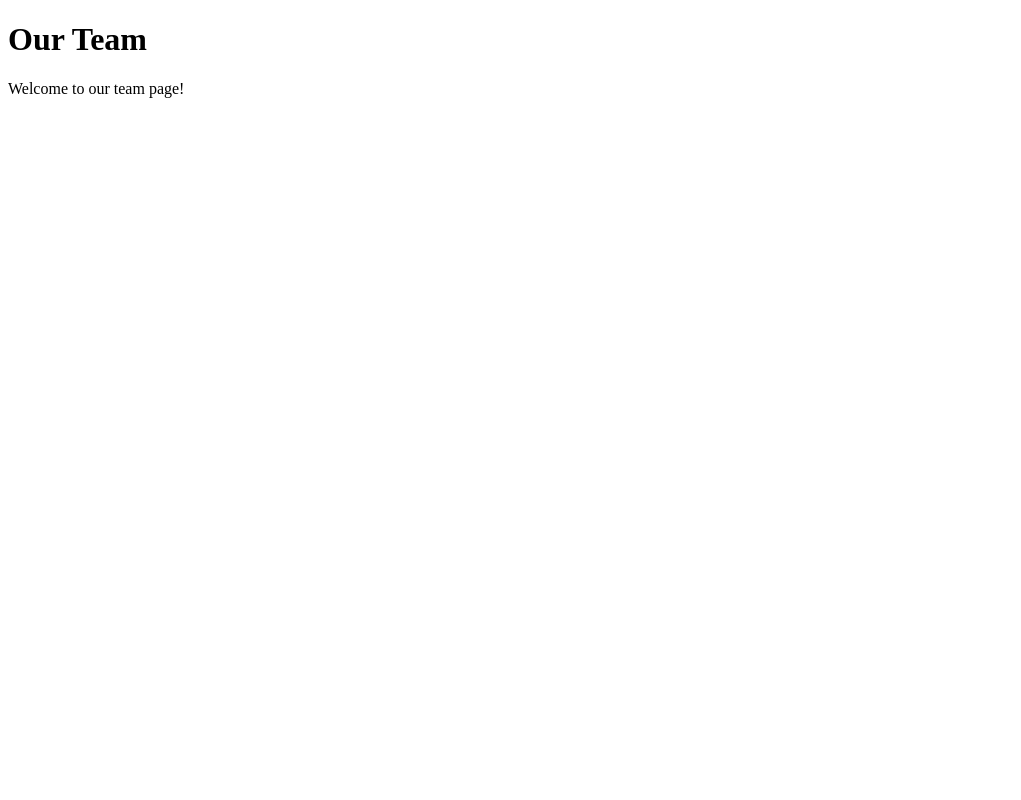
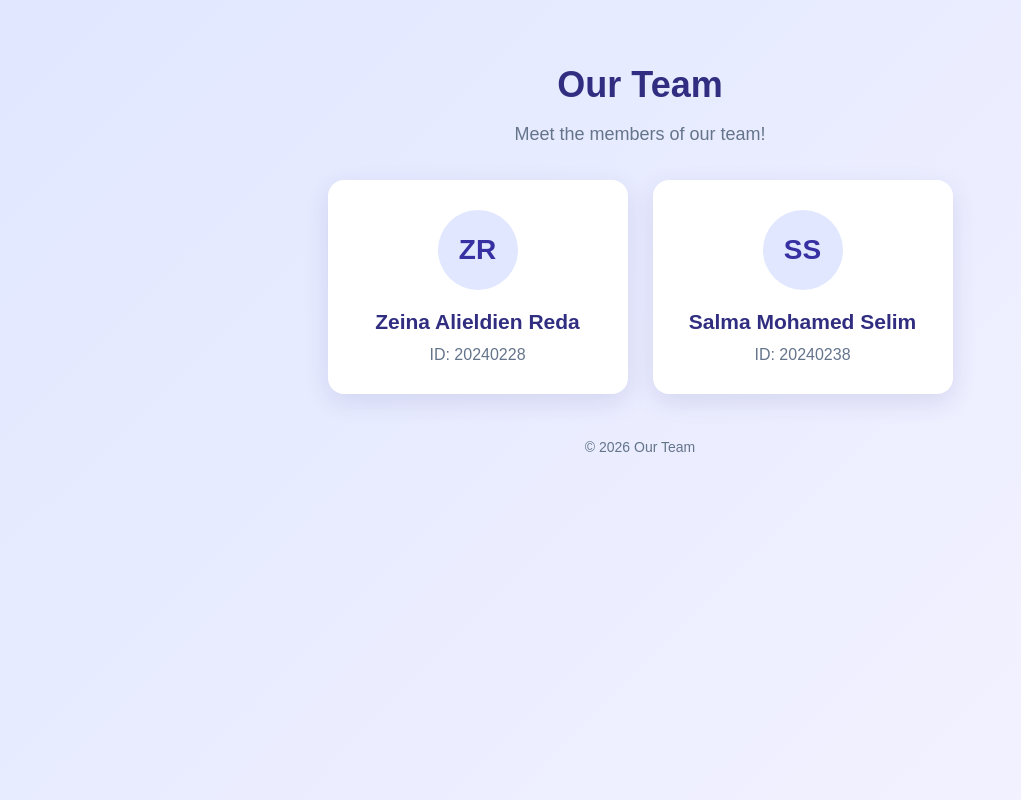
Before and after one commit to zeinaalieldien/page-team, a plain HTML site: page index.html in a window 1280 px wide. Shown: the whole page, without its empty margins (0-1021 px from the left). Drawn offline with Linux system fonts and the light colour scheme.

Commit message:
Enhance team page with styles and member cards
Added styling and team member cards to enhance the team page layout.

```diff
--- a/index.html
+++ b/index.html
@@ -5,9 +5,111 @@
     <meta charset="UTF-8">
     <meta name="viewport" content="width=device-width, initial-scale=1.0">
     <title>Our Team</title>
+
+    <style>
+        * {
+            box-sizing: border-box;
+        }
+
+        body {
+            font-family: Arial, sans-serif;
+            background: linear-gradient(135deg, #e0e7ff, #f5f3ff);
+            margin: 0;
+            padding: 40px 20px;
+            text-align: center;
+            min-height: 100vh;
+        }
+
+        h1 {
+            color: #312e81;
+            font-size: 36px;
+            margin-bottom: 10px;
+        }
+
+        .welcome {
+            color: #64748b;
+            font-size: 18px;
+            margin-bottom: 35px;
+        }
+
+        .team-container {
+            display: flex;
+            justify-content: center;
+            flex-wrap: wrap;
+            gap: 25px;
+            max-width: 800px;
+            margin: 0 auto;
+        }
+
+        .member-card {
+            background-color: white;
+            width: 300px;
+            padding: 30px 20px;
+            border-radius: 16px;
+            box-shadow: 0 8px 25px rgba(49, 46, 129, 0.12);
+            transition: transform 0.3s ease;
+        }
+
+        .member-card:hover {
+            transform: translateY(-6px);
+        }
+
+        .avatar {
+            width: 80px;
+            height: 80px;
+            margin: 0 auto 20px;
+            border-radius: 50%;
+            background-color: #e0e7ff;
+            color: #3730a3;
+            display: flex;
+            align-items: center;
+            justify-content: center;
+            font-size: 28px;
+            font-weight: bold;
+        }
+
+        .member-card h2 {
+            color: #312e81;
+            font-size: 21px;
+            margin-bottom: 12px;
+        }
+
+        .member-id {
+            color: #64748b;
+            font-size: 16px;
+            margin: 0;
+        }
+
+        footer {
+            color: #64748b;
+            margin-top: 45px;
+            font-size: 14px;
+        }
+    </style>
 </head>
+
 <body>
     <h1>Our Team</h1>
-    <p>Welcome to our team page!</p>
+    <p class="welcome">Meet the members of our team!</p>
+
+    <div class="team-container">
+
+        <div class="member-card">
+            <div class="avatar">ZR</div>
+            <h2>Zeina Alieldien Reda</h2>
+            <p class="member-id">ID: 20240228</p>
+        </div>
+
+        <div class="member-card">
+            <div class="avatar">SS</div>
+            <h2>Salma Mohamed Selim</h2>
+            <p class="member-id">ID: 20240238</p>
+        </div>
+
+    </div>
+
+    <footer>
+        © 2026 Our Team
+    </footer>
 </body>
 </html>
```
